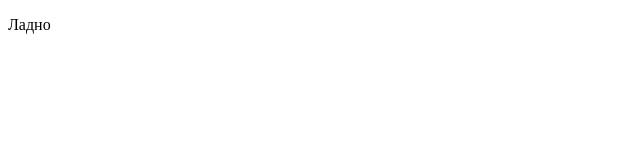
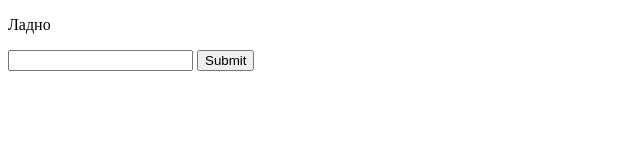
Before and after one commit to EmpireofStorm/full-stak-courses, a plain HTML site: page main.html in a window 1280 px wide. Shown: the whole page, without its empty margins (0-640 px from the left). Drawn offline with Linux system fonts and the light colour scheme.

Commit message:
learned html scripting

```diff
--- a/main.html
+++ b/main.html
@@ -4,8 +4,21 @@
         <meta charset="utf-8">
         <title>Бебра</title>
     </head>
+    <script type="text/javascript">
+        function textChecker(){
+            var textField1=document.getElementById("textField1");
+            if (textField1.value== ""){
+                alert("PLease type in the field");
+            }else{
+                alert("You entered: "+textField1.value);
+                alert(textField1)
+            }
+        }
+    </script>
     <body>
         <p>Ладно</p>
         <!--жесткий комментарий-->
+        <input type="text" id="textField1">
+        <input type="button" onClick="textChecker()" value="Submit">
     </body>
 </html>
```
